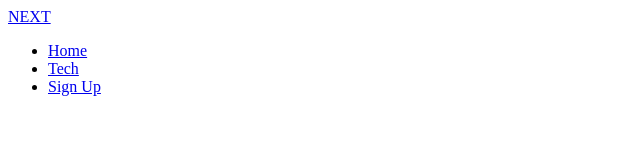
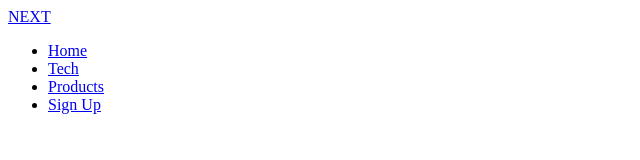
Before and after one commit to JAVegaG/website, a plain HTML site: page index.html in a window 1280 px wide. Shown: the full height of the page, 0-640 px from the left. Drawn offline with Linux system fonts and the light colour scheme.

Commit message:
Body Modified

```diff
--- a/index.html
+++ b/index.html
@@ -27,6 +27,11 @@
                         Tech
                     </a>
                 </li>
+                <li class="navbar_intem">
+                    <a href="/" class="navbar_links">
+                        Products
+                    </a>
+                </li>
                 <li class="navbar_btn">
                     <a href="/" class="button">
                         Sign Up
```
